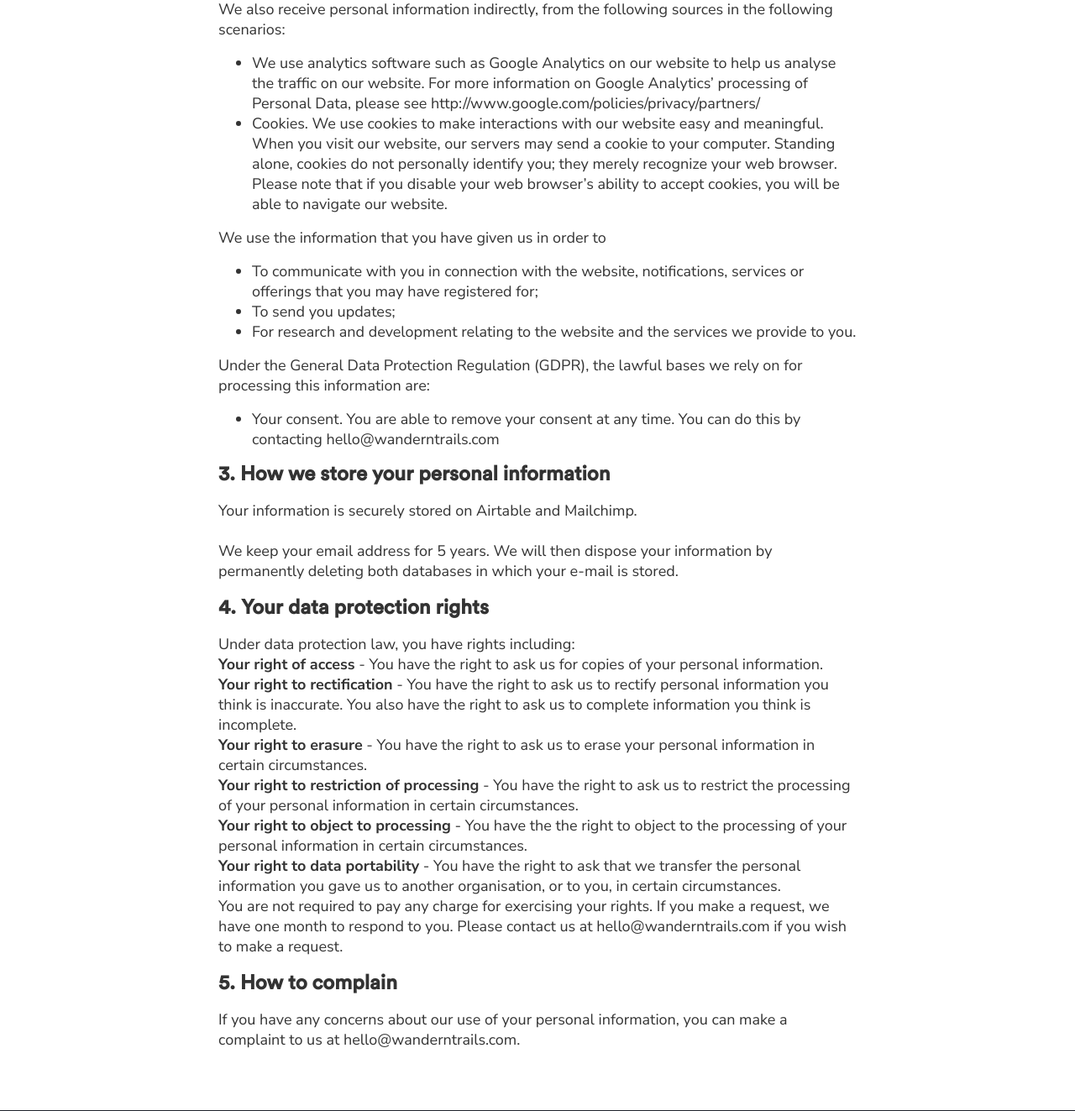
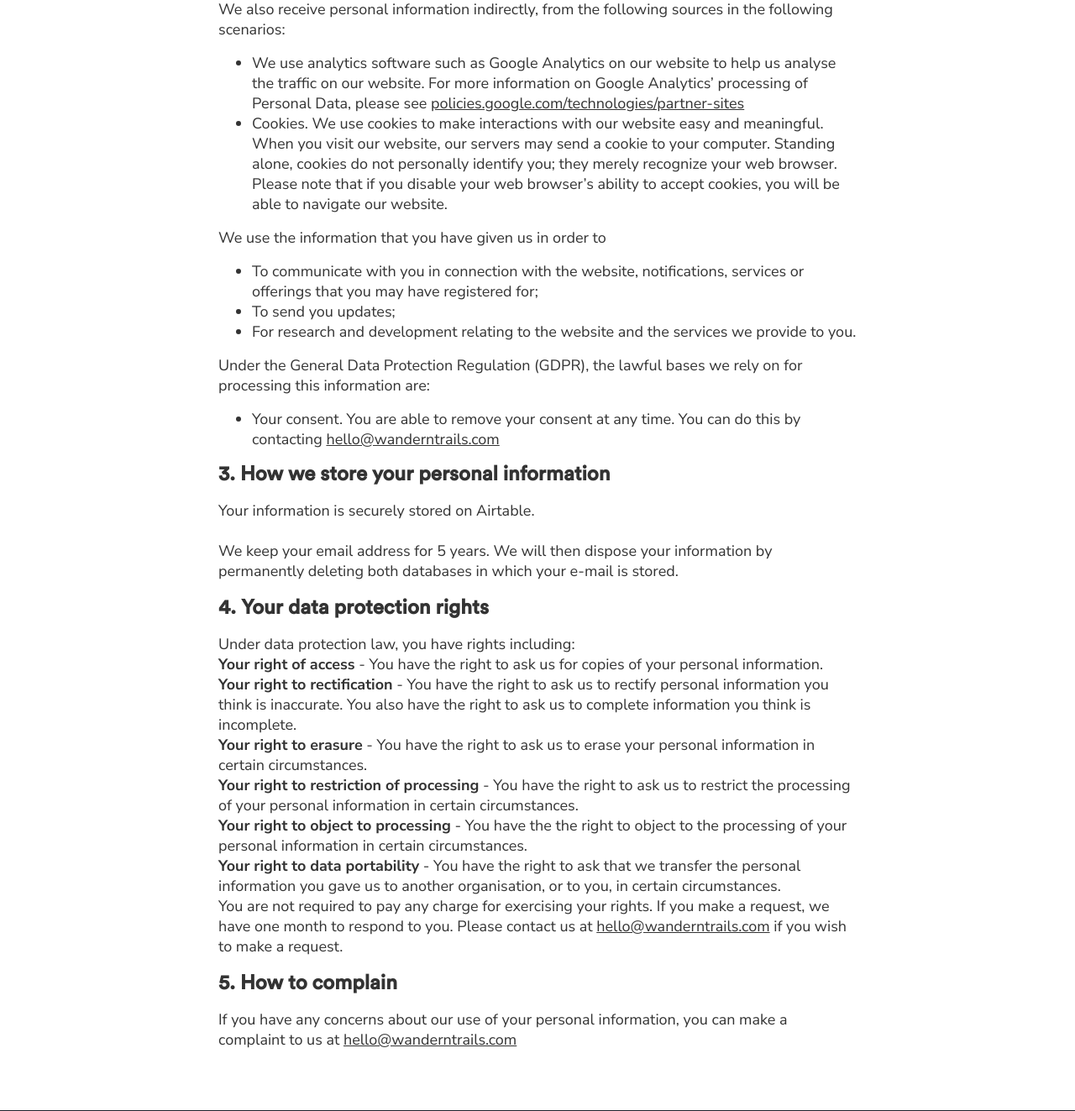
Before and after one commit to alizehkhan/wandern-prelaunch, a Flask app: page /privacy in a window 1280 px wide. Shown: the part 593-1916 px from the top of the page at 84% size. Run offline with Flask 2, Linux system fonts and the light colour scheme.

Commit message:
Add A link tags to URLs & emails

```diff
--- a/templates/privacy.html
+++ b/templates/privacy.html
@@ -1,7 +1,7 @@
 <!-- <html> -->
 {% extends "layout.html" %}
 
-{% block head %}
+{% block title %}
   Privacy Policy | Wandern
 {% endblock %}
 
@@ -31,7 +31,7 @@
     </ul>
     <p>We also receive personal information indirectly, from the following sources in the following scenarios:</p>
     <ul>
-      <li>We use analytics software such as Google Analytics on our website to help us analyse the traffic on our website. For more information on Google Analytics’ processing of Personal Data, please see http://www.google.com/policies/privacy/partners/</li>
+      <li>We use analytics software such as Google Analytics on our website to help us analyse the traffic on our website. For more information on Google Analytics’ processing of Personal Data, please see <u><a target="_blank" href="https://policies.google.com/technologies/partner-sites">policies.google.com/technologies/partner-sites</a></u></li>
       <li>Cookies. We use cookies to make interactions with our website easy and meaningful. When you visit our website, our servers may send a cookie to your computer. Standing alone, cookies do not personally identify you; they merely recognize your web browser. Please note that if you disable your web browser’s ability to accept cookies, you will be able to navigate our website.</li>
     </ul>
     <p>We use the information that you have given us in order to</p>
@@ -42,11 +42,11 @@
     </ul>
     <p>Under the General Data Protection Regulation (GDPR), the lawful bases we rely on for processing this information are:</p>
     <ul>
-      <li>Your consent. You are able to remove your consent at any time. You can do this by contacting hello@wanderntrails.com </li>
+      <li>Your consent. You are able to remove your consent at any time. You can do this by contacting <u><a target="_blank" href="mailto:hello@wanderntrails.com">hello@wanderntrails.com</a></u></li>
     </ul>
     <h2>3. How we store your personal information</h2>
     <p>
-      Your information is securely stored on Airtable and Mailchimp.
+      Your information is securely stored on Airtable.
       <br>
       <br>
       We keep your email address for 5 years. We will then dispose your information by permanently deleting both databases in which your e-mail is stored.</p>
@@ -60,11 +60,11 @@
       <br><strong>Your right to restriction of processing</strong> - You have the right to ask us to restrict the processing of your personal information in certain circumstances.
       <br><strong>Your right to object to processing</strong> - You have the the right to object to the processing of your personal information in certain circumstances.
       <br><strong>Your right to data portability</strong> - You have the right to ask that we transfer the personal information you gave us to another organisation, or to you, in certain circumstances.
-      <br>You are not required to pay any charge for exercising your rights. If you make a request, we have one month to respond to you. Please contact us at hello@wanderntrails.com if you wish to make a request.
+      <br>You are not required to pay any charge for exercising your rights. If you make a request, we have one month to respond to you. Please contact us at <u><a target="_blank" href="mailto:hello@wanderntrails.com">hello@wanderntrails.com</a></u> if you wish to make a request.
     </p>
     <br>
     <h2>5. How to complain</h2>
-    <p>If you have any concerns about our use of your personal information, you can make a complaint to us at hello@wanderntrails.com.</p>
+    <p>If you have any concerns about our use of your personal information, you can make a complaint to us at <u><a target="_blank" href="mailto:hello@wanderntrails.com">hello@wanderntrails.com</a></u></p>
   </div>
   <br>
   <br>
```
